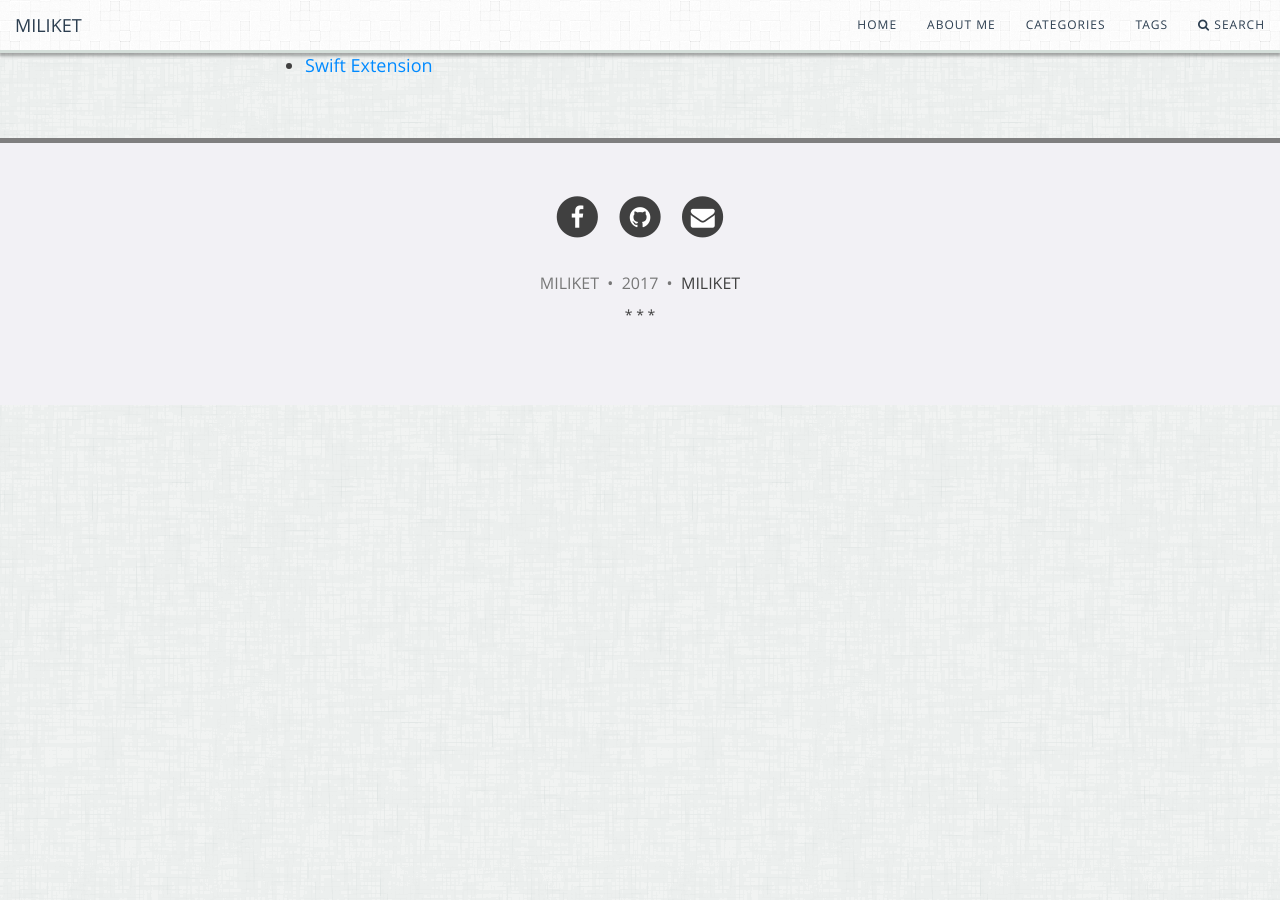
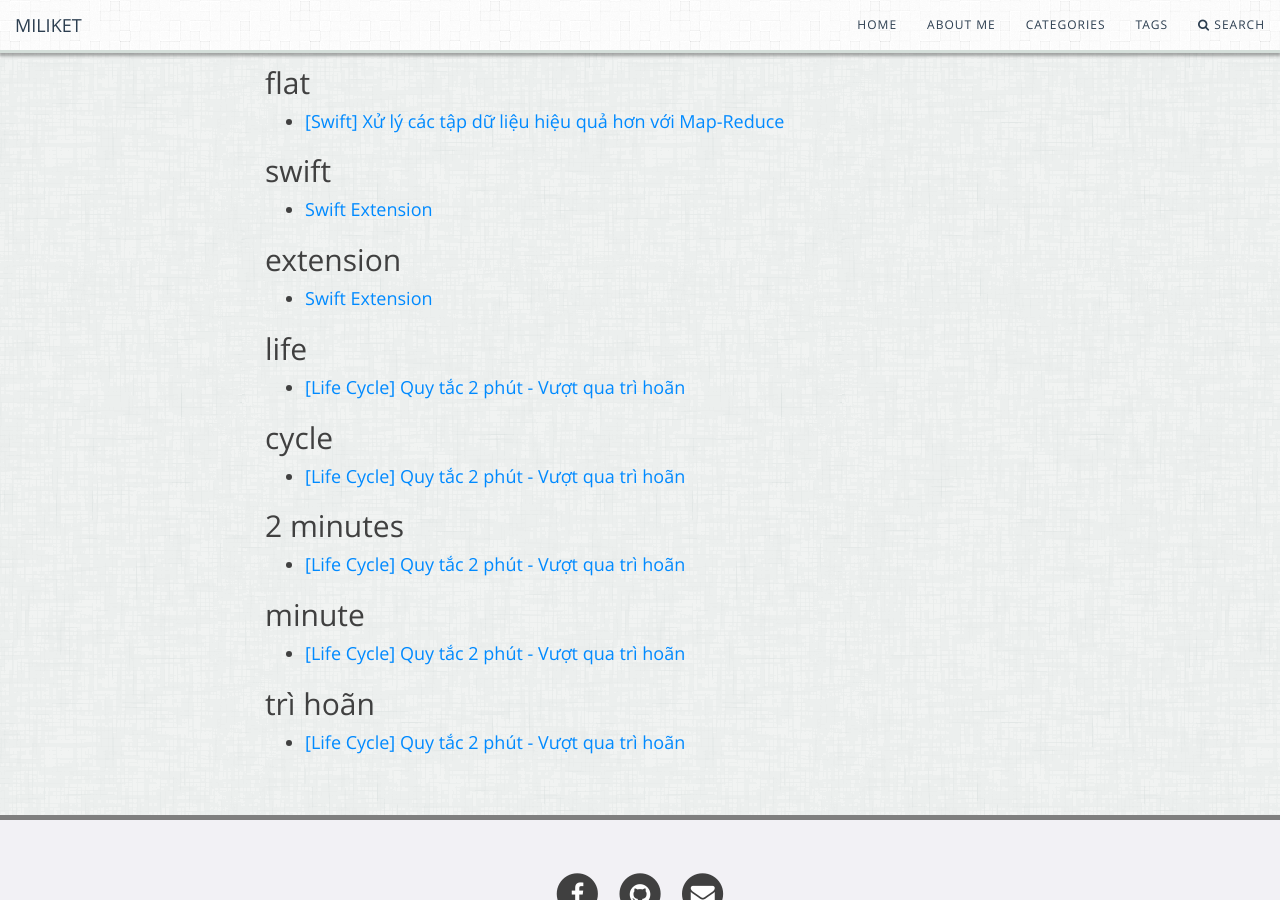
Before and after one commit to docbohanh/docbohanh.github.io, a Jekyll site: the page built from tags.html, in a window 1280 px wide and 900 px high, scrolled down 1400 px. Built offline with Jekyll 4.4.1, drawn with Linux system fonts in a browser that asks for light colours; before the commit the page ends 1805 px from its top, so only the background shows below that; some of the changed text lies outside the part shown.

Commit message:
change header

```diff
--- a/_posts/life_cycle/2017-02-06-2-minutes.md
+++ b/_posts/life cycle/2017-02-06-2-minutes.md
@@ -1,3 +1,15 @@
+---
+layout: post
+title: "[Life Cycle] Quy tắc 2 phút - Vượt qua trì hoãn"
+description: "Vượt qua trì hoãn, lười biếng và tạo nên cuộc cách mạng chỉ với chưa đầy 120 giây"
+date: 2017-02-06 08:39:00 +0700
+categories: [Life Cycle]
+tags: [life, cycle, 2 minutes, minute, trì hoãn]
+comments: true
+instant_title: Quy tắc 2 phút
+instant_kicker: Sưu tầm
+permalink: /Life/2-minutes
+---
 # Quy tắc 2 phút - Vượt qua trì hoãn
 Quy tắc 2 phút giúp bạn vượt qua sự trì hoãn, lười biếng, bạn phải thực hiện ngay chứ đừng bao giờ nói “Không”.
 
```
